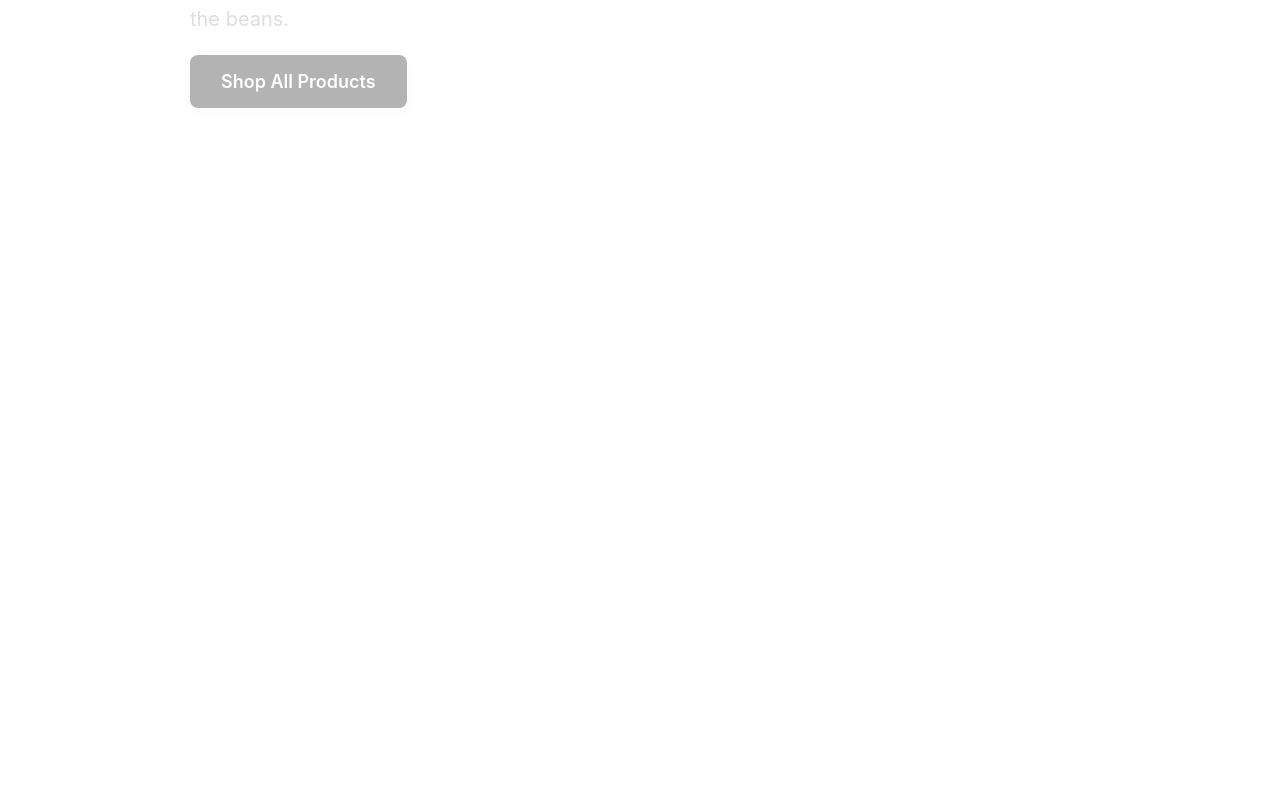
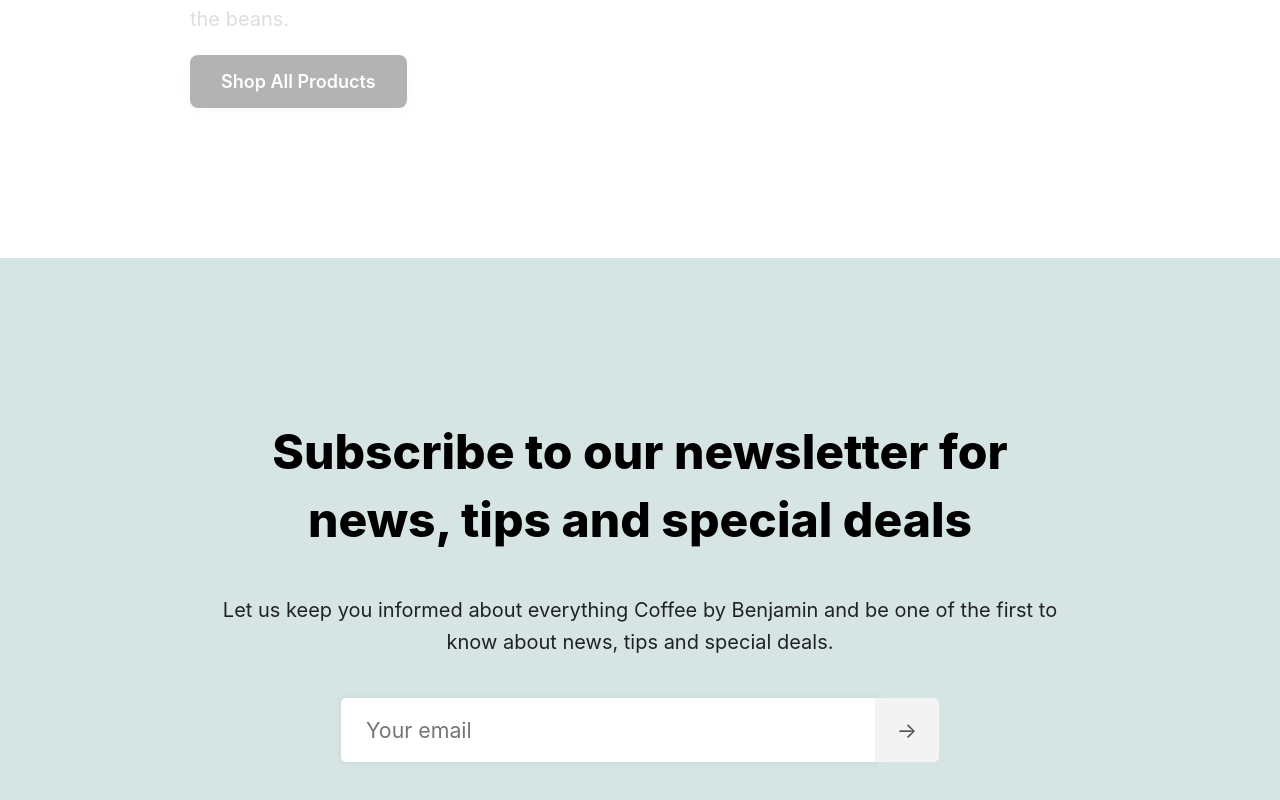
Before and after one commit to ferolic/coffee-by-benjamin, a React (Create React App) app in the folder frontend/: page / in a window 1280 px wide. Shown: the part 6219-7019 px from the top of the page. Before the commit the page ends 6477 px from the top, so only its background shows below. Built offline with nearby package versions, Linux system fonts and the light colour scheme.

Commit message:
Newsletter component styled,need to do footer

```diff
--- a/frontend/src/containers/Home.js
+++ b/frontend/src/containers/Home.js
@@ -5,6 +5,7 @@ import Button from '../components/Button';
 import Coffees from './Coffees';
 import StarterKit from './StarterKit';
 import MobileStarterKit from './MobileStarterKit';
+import NewsLetter from './NewsLetter';
 
 const Wrapper = styled.div`
   display: flex;
@@ -187,6 +188,7 @@ const Home = () => {
       <Coffees />
       <StarterKit />
       <MobileStarterKit />
+      <NewsLetter />
     </Wrapper>
   );
 };
--- /dev/null
+++ b/frontend/src/containers/NewsLetter.js
@@ -0,0 +1,99 @@
+import React from 'react';
+import styled from 'styled-components';
+
+const Wrapper = styled.div`
+  text-align: center;
+  background-color: rgb(214, 228, 228);
+  padding: 0 10px;
+`;
+
+const Header = styled.div`
+  margin-left: auto;
+  margin-right: auto;
+  padding: 100px 0;
+  max-width: unset;
+  width: 90%;
+
+  @media ${(props) => props.theme.mediaQueries.large} {
+    padding: 160px 50px 160px 50px;
+    max-width: 990px;
+  }
+`;
+
+const Title = styled.h2`
+  font-size: 32px;
+  line-height: 46px;
+  font-weight: 800;
+  margin-top: 0;
+
+  @media ${(props) => props.theme.mediaQueries.large} {
+    font-size: 48px;
+    line-height: 68px;
+  }
+`;
+
+const Desc = styled.p`
+  font-size: 20px;
+  line-height: 32px;
+  color: ${(props) => props.theme.colors.textPrimary};
+  margin-top: 40px;
+  margin-bottom: 40px;
+`;
+
+const StyledInput = styled.input`
+  -webkit-box-align: stretch;
+  align-items: stretch;
+  box-shadow: rgb(207 223 222) 0 0 3px 3px;
+  height: 64px;
+  border: none;
+  border-radius: 5px 0 0 5px;
+  padding: 5px 25px;
+  font-size: 16pt;
+  outline: none;
+  display: inline-block;
+  vertical-align: middle;
+  width: 70%;
+
+  @media ${(props) => props.theme.mediaQueries.large} {
+    width: 60%;
+  }
+`;
+
+const StyledButton = styled.button`
+  width: 64px;
+  height: 64px;
+  border-radius: 0 5px 5px 0;
+  background-color: rgb(243, 243, 243);
+  color: rgb(85, 85, 85);
+  font-size: 16pt;
+  display: inline-block;
+  vertical-align: middle;
+  appearance: none;
+  top: 0;
+  right: 10px;
+  border: none;
+  outline: none;
+  transition: background-color 0.3s ease 0s;
+`;
+
+const NewsLetter = () => {
+  return (
+    <Wrapper>
+      <Header>
+        <Title>
+          Subscribe to our newsletter for news, tips and special deals
+        </Title>
+        <Desc>
+          Let us keep you informed about everything Coffee by Benjamin and be
+          one of the first to know about news, tips and special deals.
+        </Desc>
+        <form>
+          <StyledInput type="email" placeholder="Your email" />
+          <StyledButton> → </StyledButton>
+        </form>
+      </Header>
+    </Wrapper>
+  );
+};
+
+export default NewsLetter;
```
